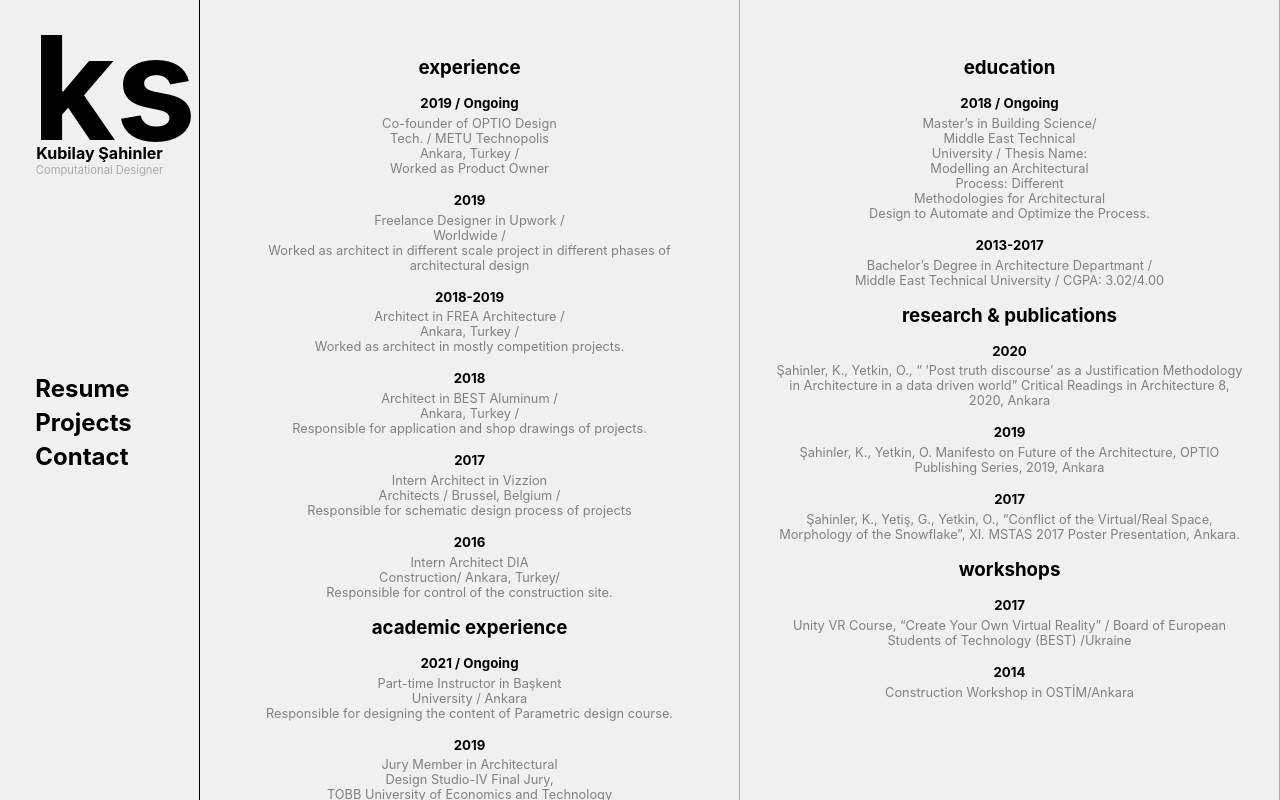
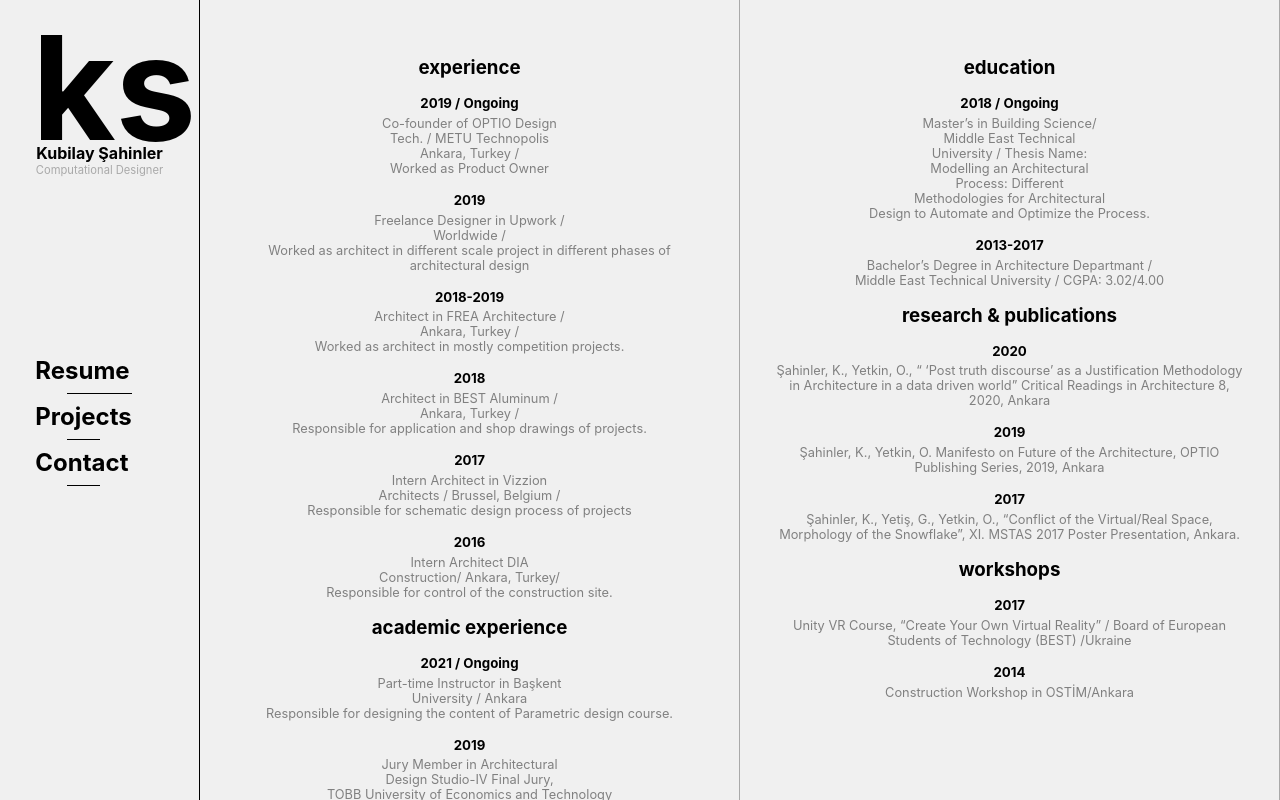
Before and after one commit to aykutsahinler/portfolio, a React (Create React App) app: page /resume in a window 1280 px wide. Shown: the top 800 px of the page. Built offline with nearby package versions, Linux system fonts and the light colour scheme.

Commit message:
add active class to navbar items

```diff
--- a/src/components/Navbar/index.js
+++ b/src/components/Navbar/index.js
@@ -1,10 +1,11 @@
 import styles from "./styles.module.css";
-import { useState } from "react";
+import { useEffect, useState } from "react";
 import { useNavigate } from "react-router-dom";
 
 const Navbar = () => {
   const [isOpen, setIsopen] = useState(false);
   const navigate = useNavigate();
+  const location = window.location.pathname;
 
   const openBurger = () => {
     setIsopen(!isOpen);
@@ -15,6 +16,8 @@ const Navbar = () => {
       el.style.display = "none";
     }
   };
+
+  useEffect(() => {}, [location]);
 
   return (
     <>
@@ -27,8 +30,29 @@ const Navbar = () => {
         <nav className={styles.linkContainer}>
           <ul>
             <li onClick={() => navigate("/resume")}>Resume</li>
+            <div
+              className={[
+                styles.line +
+                  " " +
+                  (location === "/resume" ? styles.active : []),
+              ].join("")}
+            ></div>
             <li onClick={() => navigate("/projects")}>Projects</li>
+            <div
+              className={[
+                styles.line +
+                  " " +
+                  (location === "/projects" ? styles.active : []),
+              ].join("")}
+            ></div>
             <li onClick={() => navigate("/contact")}>Contact</li>
+            <div
+              className={[
+                styles.line +
+                  " " +
+                  (location === "/contact" ? styles.active : []),
+              ].join("")}
+            ></div>
           </ul>
         </nav>
       </div>
--- a/src/components/Navbar/styles.module.css
+++ b/src/components/Navbar/styles.module.css
@@ -36,38 +36,37 @@
   justify-content: center;
 }
 
-.linkContainer li:before {
-  content       : ">>";
-  position      : absolute;
-  left          : -2rem;
-  font-weight   : bold;
-  letter-spacing: -4px;
-  display       : none;
-}
-
-.linkContainer li:hover {
-  left: 20px;
-}
-
-.linkContainer li:hover::before {
-  display: block;
-}
-
 .linkContainer li {
-  padding-top    : 0.3rem;
-  list-style     : none;
-  text-decoration: none;
-  color          : black;
-  font-weight    : bold;
-  position       : relative;
-  font-size      : 1.5rem;
-  margin-left    : -2rem;
-  cursor         : pointer;
+  padding-top: 0.3rem;
+  list-style : none;
+  color      : black;
+  font-weight: bold;
+  position   : relative;
+  font-size  : 1.5rem;
+  margin-left: -2rem;
+  cursor     : pointer;
+  transition : margin-left .5s linear;
 }
 
 .open {
   display: none;
   z-index: 6;
+}
+
+.active {
+  width: 100% !important;
+}
+
+.line {
+  width           : 50%;
+  margin          : .5em 0 .2em 0;
+  height          : 1px;
+  background-color: #000;
+  transition      : width .3s linear;
+}
+
+li:hover+.line {
+  width: 100%;
 }
 
 @media screen and (max-width: 1400px) {
```
